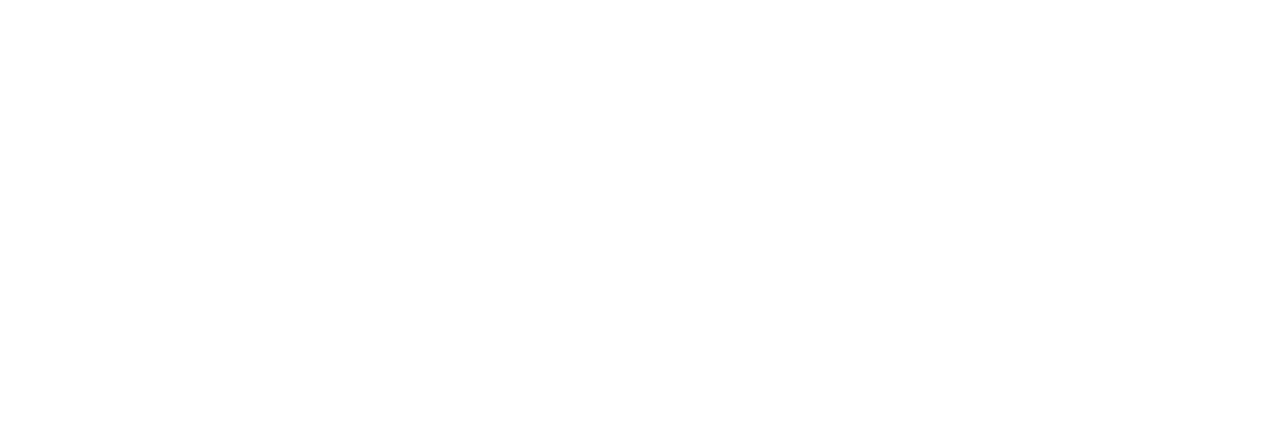
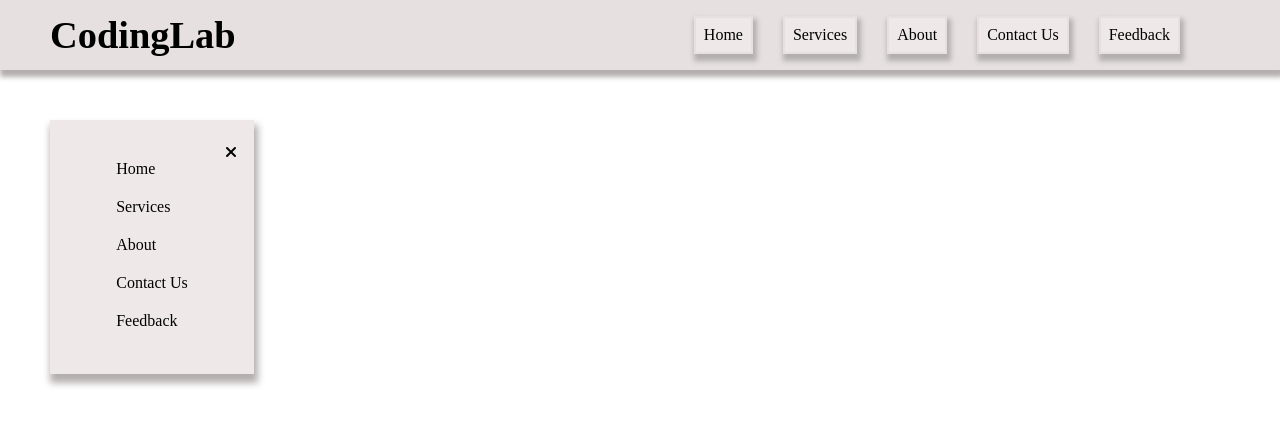
Before and after one commit to syedamisbah-27/Syeda, a plain HTML site: page IbraheemAshraf/task1/indux.html in a window 1280 px wide. Drawn offline with Linux system fonts and the light colour scheme.

Commit message:
task1 is done

```diff
--- a/IbraheemAshraf/task1/indux.html
+++ b/IbraheemAshraf/task1/indux.html
@@ -4,8 +4,39 @@
     <meta charset="UTF-8">
     <meta name="viewport" content="width=device-width, initial-scale=1.0">
     <title>Document</title>
+    <link rel="stylesheet" href="./style.css">
+    <link rel="stylesheet" href="https://cdnjs.cloudflare.com/ajax/libs/font-awesome/6.7.2/css/all.min.css" integrity="sha512-Evv84Mr4kqVGRNSgIGL/F/aIDqQb7xQ2vcrdIwxfjThSH8CSR7PBEakCr51Ck+w+/U6swU2Im1vVX0SVk9ABhg==" crossorigin="anonymous" referrerpolicy="no-referrer" />
 </head>
 <body>
+    <div class="nav">
+        <div class="nav1">
+            <h1>CodingLab</h1>
+        </div>
+        <div class="nav2">
+            <ul>
+                <li>Home</li>
+                <li>Services</li>
+                <li>About</li>
+                <li>Contact Us</li>
+                <li>Feedback</li>
+            </ul>
+    </div>
 
+    </div>
+
+    <div class="navslider">
+        <div class="navslider1">
+            <i class="fa-solid fa-xmark"></i>
+        </div>
+        <div class="navslider2">
+            <ul>
+                <li>Home</li>
+                <li>Services</li>
+                <li>About</li>
+                <li>Contact Us</li>
+                <li>Feedback</li>
+            </ul>
+        </div>
+    </div>
 </body>
 </html>
--- /dev/null
+++ b/IbraheemAshraf/task1/style.css
@@ -0,0 +1,68 @@
+*{
+    margin: 0;
+    padding: 0;
+}
+
+.nav{
+    width: 100%;
+    height: 70px;
+    background-color:  rgb(230, 224, 224);
+    display: flex;
+    align-items: center;
+    justify-content: space-between;
+    box-shadow: 2px 5px 5px 2px rgb(180, 175, 175);
+
+}
+
+.nav1{
+    margin: 50px;
+    font-size:larger;
+}
+
+.nav2{
+    margin-right: 100px;
+}
+
+.nav2 ul{
+    display: flex;
+    gap: 30px;
+
+}
+
+.nav2 li{
+  list-style-type: none;
+  border: 2px solid rgb(230, 224, 224);
+  background-color: rgb(238, 232, 232);
+  padding: 8px;
+  box-shadow: 2px 5px 5px 2px rgb(180, 175, 175);
+}
+
+.navslider{
+    margin-top: 50px;
+    margin-left: 50px;
+    width: 200px;
+    height: 250px;
+    border: 2px solid rgb(238, 232, 232);
+    display: flex;
+    align-items: center;
+    justify-content: center;
+    flex-direction: column;
+    background-color: rgb(238, 232, 232);
+    box-shadow: 2px 7px 7px 2px rgb(180, 175, 175);
+
+
+}
+
+
+.navslider2 ul li{
+    list-style-type: none;
+    margin-bottom: 20px;
+    font-weight: 400;
+}
+
+.navslider1{
+    width: 100%;
+    display: flex;
+    margin-right: 30px;
+   justify-content: end;
+}
```
